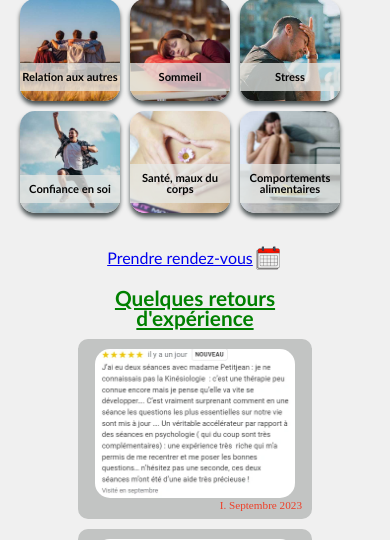
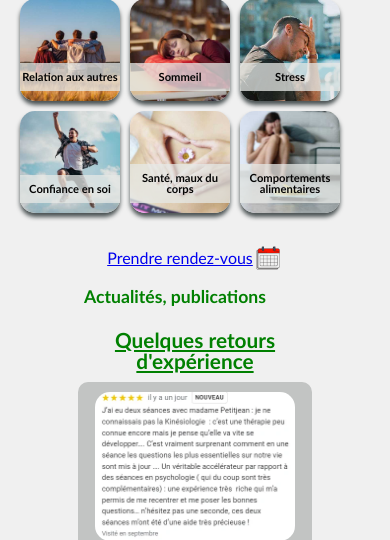
Before and after one commit to DavFrancois/cecilepetitjeankinesiologue, a PHP site: page / in a window 390 px wide. Shown: the part 1431-1971 px from the top of the page. Run offline with PHP 8.4, Linux system fonts and the light colour scheme; some libraries are stand-ins or nearby versions.

Commit message:
intégration flux instagram

```diff
--- a/css/stylececile.css
+++ b/css/stylececile.css
@@ -1579,6 +1579,25 @@
   }
 }
 
+.actualités {
+  /*width: 80%;*/
+  margin-left: 70px;
+  margin-right: 200px;
+  align-items: center;
+}
+@media all and (max-width: 1024px) {
+  .actualités {
+    margin-left: 40px;
+    margin-right: 100px;
+  }
+}
+@media all and (max-width: 680px) {
+  .actualités {
+    margin-left: 10px;
+    margin-right: 50px;
+  }
+}
+
 .accroche_temoignage {
   margin: auto;
   display: grid;
--- a/index.html
+++ b/index.html
@@ -146,6 +146,13 @@
                 <a href="https://cecilepetitjeankinesiologue.simplybook.it/v2/" target="_blank" rel="noopener" title="Lien vers le calendrier de Cécile Petitjean Kinésiologue"> <img class="calendrier" src="images/calendrier3_50.png" alt="Prendre rendez-vous" title="Lien vers le calendrier de Cécile Petitjean"></a>
             </div>
 
+                <!--Flux instagram-->
+            <div class="actualités">
+                <h2>Actualités, publications</h2>
+                <script src="https://static.elfsight.com/platform/platform.js" data-use-service-core defer></script>
+                <div class="elfsight-app-8c81e50c-66c6-4900-87f8-6a2523e22569" data-elfsight-app-lazy></div>
+            </div>
+
             <article class="accroche_temoignage">
                 <h2>Quelques retours d'expérience</h2>
                 <div class="temoignage">
--- a/sass/pages/_article.scss
+++ b/sass/pages/_article.scss
@@ -367,6 +367,21 @@
     }
 }
 
+.actualités {
+    /*width: 80%;*/
+    margin-left: 70px;
+    margin-right: 200px;
+    align-items: center;
+    @media all and (max-width: 1024px) {
+        margin-left: 40px;
+        margin-right: 100px;
+    }
+    @media all and (max-width: 680px) {
+        margin-left: 10px;
+        margin-right: 50px;
+    }
+}
+
 .accroche_temoignage {
     margin: auto;
     display: grid;
```
Also changed, not shown: 1 other file.
